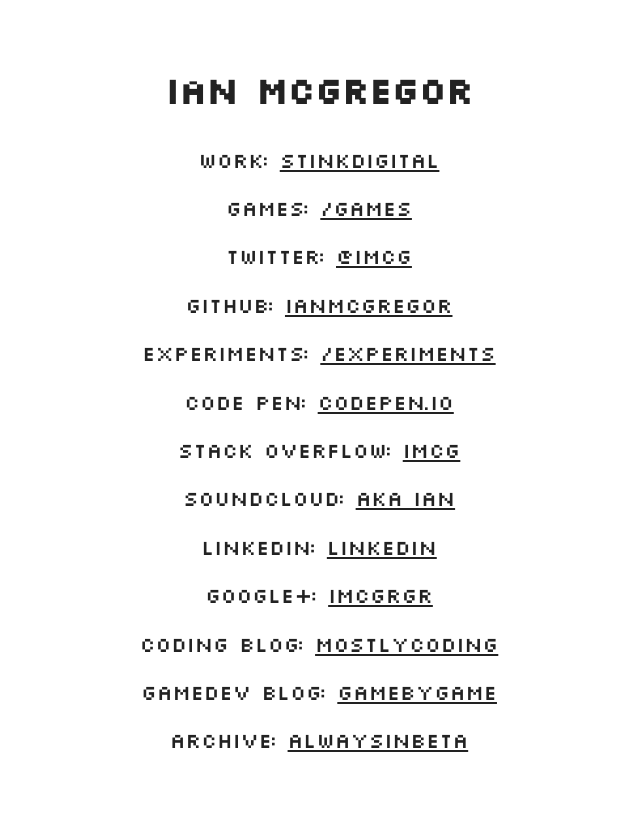
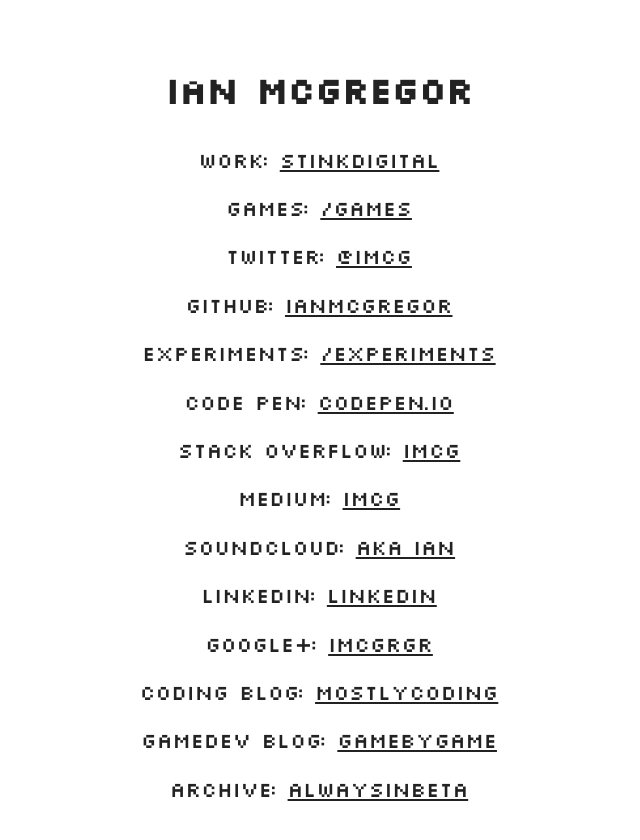
Before and after one commit to ianmcgregor/ianmcgregor.github.io, a plain HTML site: page index.html in a window 1280 px wide. Shown: the whole page, without its empty margins (321-961 px from the left). Before the commit the page ends 818 px from the top, so only its background shows below. Drawn offline with Linux system fonts and the light colour scheme.

Commit message:
adds link to medium

```diff
--- a/index.html
+++ b/index.html
@@ -3,7 +3,7 @@
 <head>
 	<meta charset="utf-8">
 	<meta http-equiv="X-UA-Compatible" content="IE=edge,chrome=1">
-	<meta name="viewport" content="width=device-width, initial-scale=1, maximum-scale=1, user-scalable=0, minimal-ui">
+	<meta name="viewport" content="width=device-width, initial-scale=1, maximum-scale=1, user-scalable=0">
 	<title>Ian McGregor</title>
 	<link href="css/main.css" rel="stylesheet" type="text/css">
 </head>
@@ -18,6 +18,7 @@
 			<li>Experiments: <a href="/experiments">/experiments</a>
 			<li>Code Pen: <a href="http://codepen.io/ianmcgregor/">codepen.io</a>
 			<li>Stack Overflow: <a href="http://stackoverflow.com/users/1212727/imcg">imcg</a></li>
+			<li>Medium: <a href="https://medium.com/@imcg">imcg</a></li>
 			<li>SoundCloud: <a href="https://soundcloud.com/akaian">AKA Ian</a></li>
 			<li>Linkedin: <a href="https://www.linkedin.com/profile/view?id=28406286">linkedin</a></li>
 			<li>Google+: <a href="https://plus.google.com/u/2/109885379675145744994/posts">imcgrgr</a></li>
```
